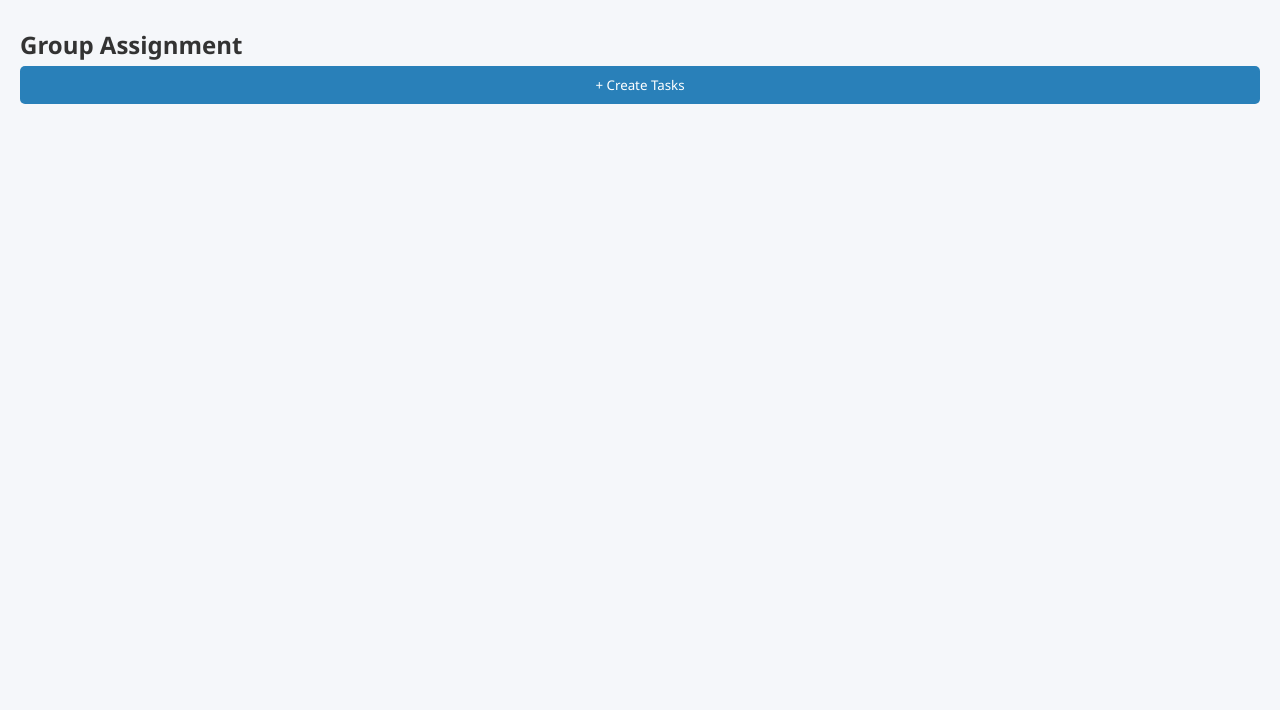
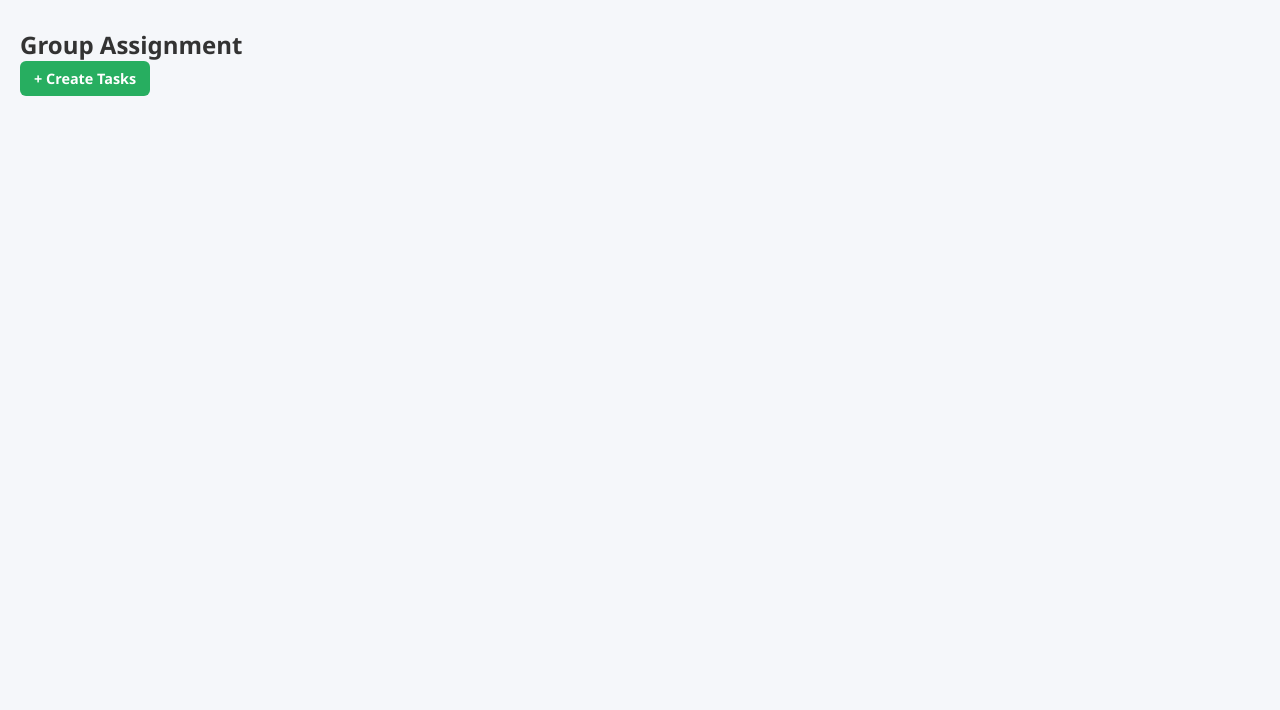
Before and after one commit to varunraj1106/collabsync-frontend, a plain HTML site: page group_assignment.html in a window 1280 px wide. Shown: the part 90-800 px from the top of the page. Drawn offline with Linux system fonts and the light colour scheme; no server answers; sample sign-in values are in the browser's storage.

Commit message:
Update group_assignment.html

```diff
--- a/group_assignment.html
+++ b/group_assignment.html
@@ -42,9 +42,24 @@
     .logout-btn:hover {
       background-color: #c0392b;
     }
-
     .container {
       margin-top: 30px;
+    }
+
+    .create-btn {
+      background-color: #27ae60;
+      color: white;
+      padding: 8px 14px;
+      border: none;
+      border-radius: 6px;
+      font-size: 0.9rem;
+      font-weight: 600;
+      cursor: pointer;
+      margin-bottom: 20px;
+      transition: background-color 0.2s ease-in-out;
+    }
+    .create-btn:hover {
+      background-color: #1f8c4d;
     }
 
     .modal {
@@ -114,7 +129,7 @@
 
   <div class="container">
     <h2>Group Assignment</h2>
-    <button class="save-btn" onclick="openModal()">+ Create Tasks</button>
+    <button class="create-btn" onclick="openModal()">+ Create Tasks</button>
     <div id="groupContainer"></div>
   </div>
 
```
